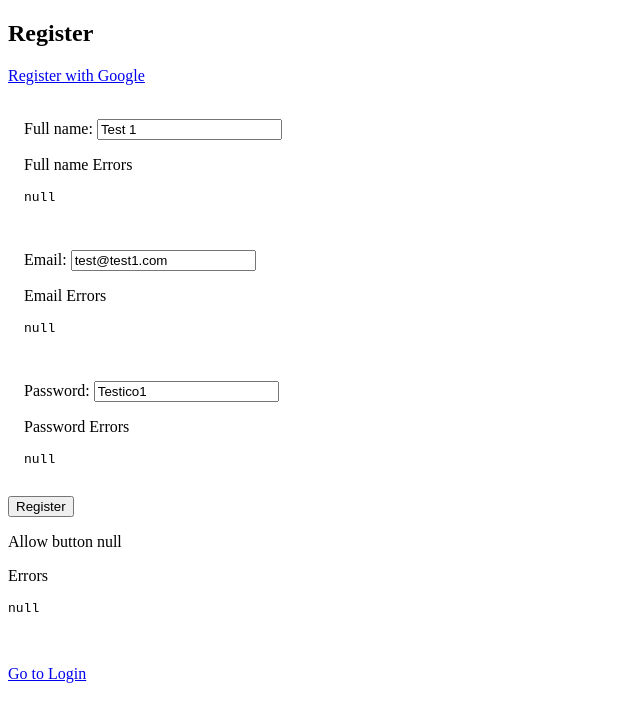
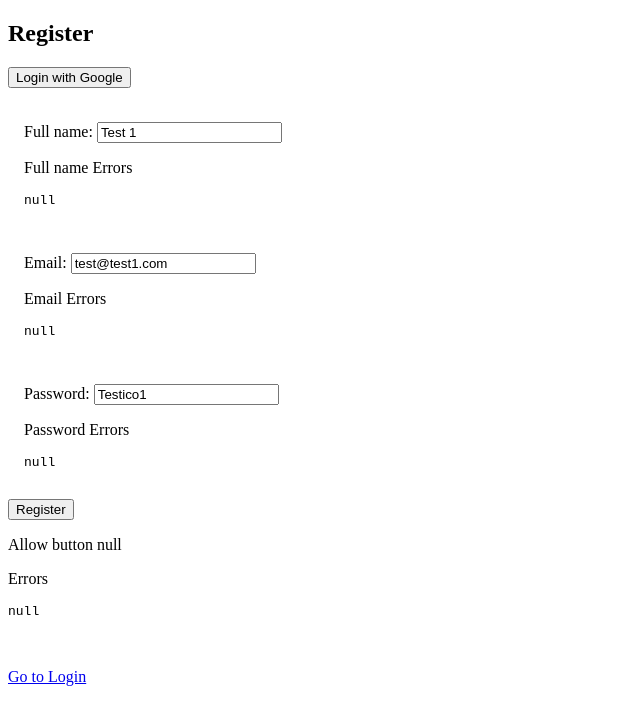
Before and after one commit to daguttt/auth-app-angular, an Angular app: page /auth/register in a window 1280 px wide. Shown: the top 724 px of the page, without its empty margins (0-640 px from the left). Built offline with nearby package versions, Linux system fonts and the light colour scheme; no server answers.

Commit message:
feat: disable login buttons while loading Google's login

```diff
--- /dev/null
+++ b/src/app/auth/constants/urls.ts
@@ -0,0 +1,3 @@
+import { environment } from 'src/environments/environment';
+
+export const logInWithGoogleUrl = `${environment.apiUrl}/auth/login/federated/google`;
--- a/src/app/auth/pages/login/login.component.html
+++ b/src/app/auth/pages/login/login.component.html
@@ -1,5 +1,7 @@
 <h2>Login</h2>
-<a href="{{ apiUrl }}/auth/login/federated/google"> Login with Google </a>
+<button [disabled]="isLoading$ | async" (click)="logInWithGoogle()">
+  Login with Google
+</button>
 <br />
 <br />
 <form [formGroup]="loginForm" (ngSubmit)="logIn()">
--- a/src/app/auth/pages/login/login.component.ts
+++ b/src/app/auth/pages/login/login.component.ts
@@ -1,11 +1,12 @@
 import { Component } from '@angular/core';
 import { FormBuilder, FormGroup, Validators } from '@angular/forms';
 
-import { map } from 'rxjs';
+import { Observable, map, mergeMap } from 'rxjs';
 
 import { AuthService } from 'src/app/auth/auth.service';
-import { environment } from 'src/environments/environment';
+import { LoadingService } from 'src/app/loading.service';
 import { emailValidators } from '../../constants/email-validators';
+import { logInWithGoogleUrl } from '../../constants/urls';
 
 @Component({
   selector: 'app-login',
@@ -18,13 +19,25 @@ export class LoginComponent {
     password: ['', [Validators.required]],
   });
 
-  apiUrl: string = environment.apiUrl;
+  logInWithGoogleUrl: string = logInWithGoogleUrl;
 
-  isSubmitButtonDisabled$ = this.loginForm.statusChanges.pipe(
-    map((status) => status === 'INVALID' || status === null)
-  );
+  isLoading$ = this.loadingService.isLoading$;
 
-  constructor(private authService: AuthService, private fb: FormBuilder) {}
+  isSubmitButtonDisabled$: Observable<boolean> =
+    this.loginForm.statusChanges.pipe(
+      mergeMap((status) =>
+        this.isLoading$.pipe(
+          map((isLoading) => (isLoading ? 'PENDING' : status))
+        )
+      ),
+      map((status) => ['INVALID', 'PENDING', null].includes(status))
+    );
+
+  constructor(
+    private authService: AuthService,
+    private fb: FormBuilder,
+    private loadingService: LoadingService
+  ) {}
 
   logIn() {
     const credentials = this.loginForm.value;
@@ -32,4 +45,8 @@ export class LoginComponent {
       error: (err: Error) => window.alert(err.message),
     });
   }
+  logInWithGoogle() {
+    this.loadingService.markLoading();
+    window.location.assign(this.logInWithGoogleUrl);
+  }
 }
--- a/src/app/auth/pages/register/register.component.html
+++ b/src/app/auth/pages/register/register.component.html
@@ -1,5 +1,7 @@
 <h2>Register</h2>
-<a href="{{ apiUrl }}/auth/login/federated/google"> Register with Google </a>
+<button [disabled]="isLoading$ | async" (click)="registerWithGoogle()">
+  Login with Google
+</button>
 <br />
 <br />
 <form [formGroup]="registerForm" (ngSubmit)="register()">
--- a/src/app/auth/pages/register/register.component.ts
+++ b/src/app/auth/pages/register/register.component.ts
@@ -1,13 +1,14 @@
 import { Component } from '@angular/core';
 import { FormControl, FormGroup, Validators } from '@angular/forms';
 
-import { map, timer } from 'rxjs';
+import { Observable, map, mergeMap, timer } from 'rxjs';
 
-import { environment } from 'src/environments/environment';
+import { LoadingService } from 'src/app/loading.service';
 import { validatorsForPasswords } from '../../constants/password-validators';
 import { emailValidators } from '../../constants/email-validators';
 import { AuthService } from '../../auth.service';
 import { RegisterCredentials } from '../../types/register-credentials.interface';
+import { logInWithGoogleUrl } from '../../constants/urls';
 
 @Component({
   selector: 'app-register',
@@ -32,14 +33,19 @@ export class RegisterComponent {
     }
   );
 
-  apiUrl: string = environment.apiUrl;
+  registerWithGoogleUrl: string = logInWithGoogleUrl;
 
-  isSubmitButtonDisabled$ = this.registerForm.statusChanges.pipe(
-    map((status) => {
-      console.log({ status });
-      return status === 'INVALID' || status === null;
-    })
-  );
+  isLoading$ = this.loadingService.isLoading$;
+
+  isSubmitButtonDisabled$: Observable<boolean> =
+    this.registerForm.statusChanges.pipe(
+      mergeMap((status) =>
+        this.isLoading$.pipe(
+          map((isLoading) => (isLoading ? 'PENDING' : status))
+        )
+      ),
+      map((status) => ['INVALID', 'PENDING', null].includes(status))
+    );
 
   get fullNameControl(): FormControl {
     return this.registerForm.get('fullName') as FormControl;
@@ -53,7 +59,10 @@ export class RegisterComponent {
     return this.registerForm.get('password') as FormControl;
   }
 
-  constructor(private authService: AuthService) {}
+  constructor(
+    private authService: AuthService,
+    private loadingService: LoadingService
+  ) {}
 
   register() {
     const credentials: RegisterCredentials = this.registerForm
@@ -66,4 +75,9 @@ export class RegisterComponent {
       },
     });
   }
+
+  registerWithGoogle() {
+    this.loadingService.markLoading();
+    window.location.assign(this.registerWithGoogleUrl);
+  }
 }
--- /dev/null
+++ b/src/app/loading.service.ts
@@ -0,0 +1,19 @@
+import { Injectable } from '@angular/core';
+import { BehaviorSubject } from 'rxjs';
+
+@Injectable({
+  providedIn: 'root',
+})
+export class LoadingService {
+  private isLoading = new BehaviorSubject<boolean>(false);
+  isLoading$ = this.isLoading.asObservable();
+  constructor() {}
+
+  markLoading() {
+    this.isLoading.next(true);
+  }
+
+  clearLoading() {
+    this.isLoading.next(false);
+  }
+}
```
